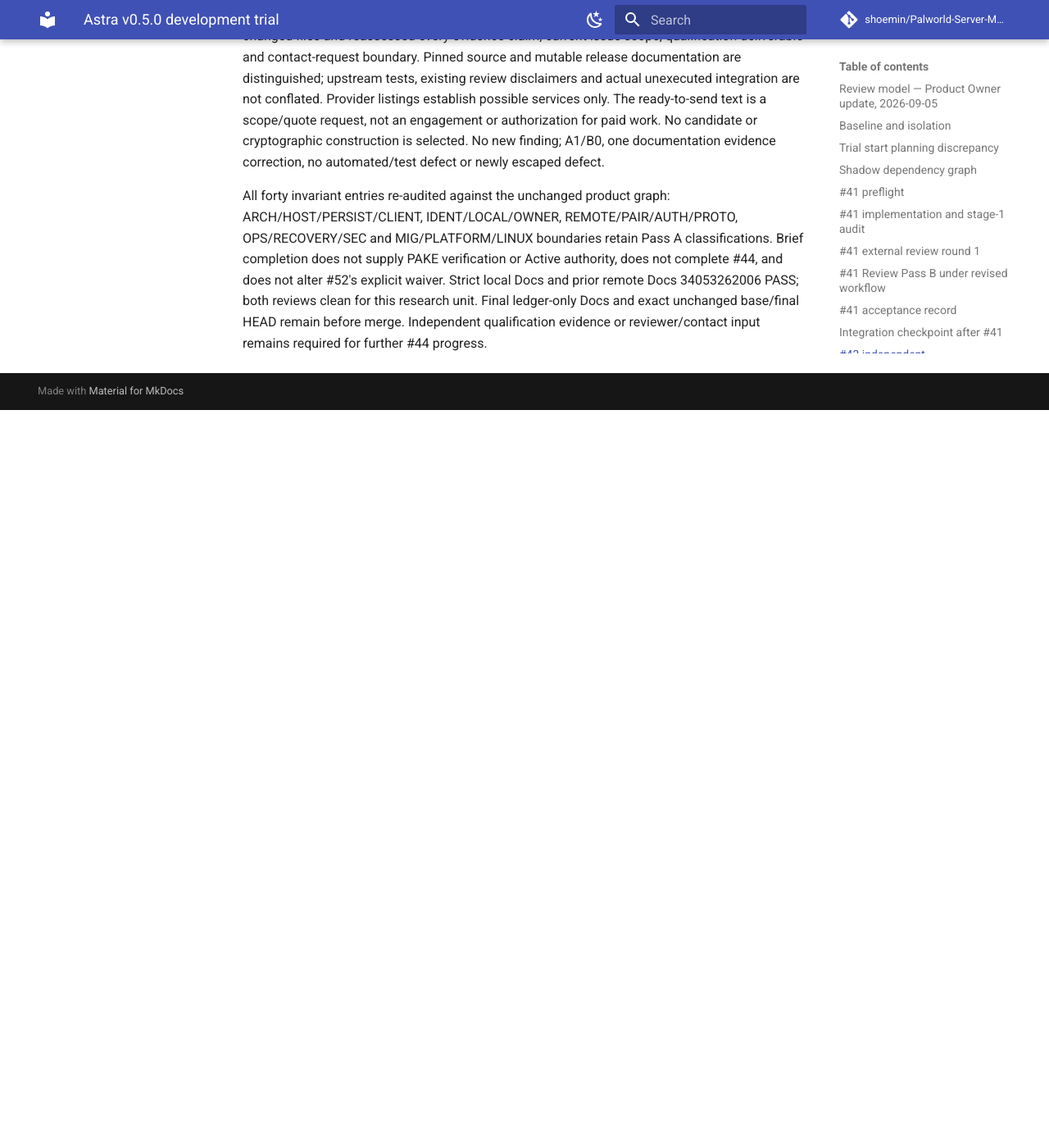
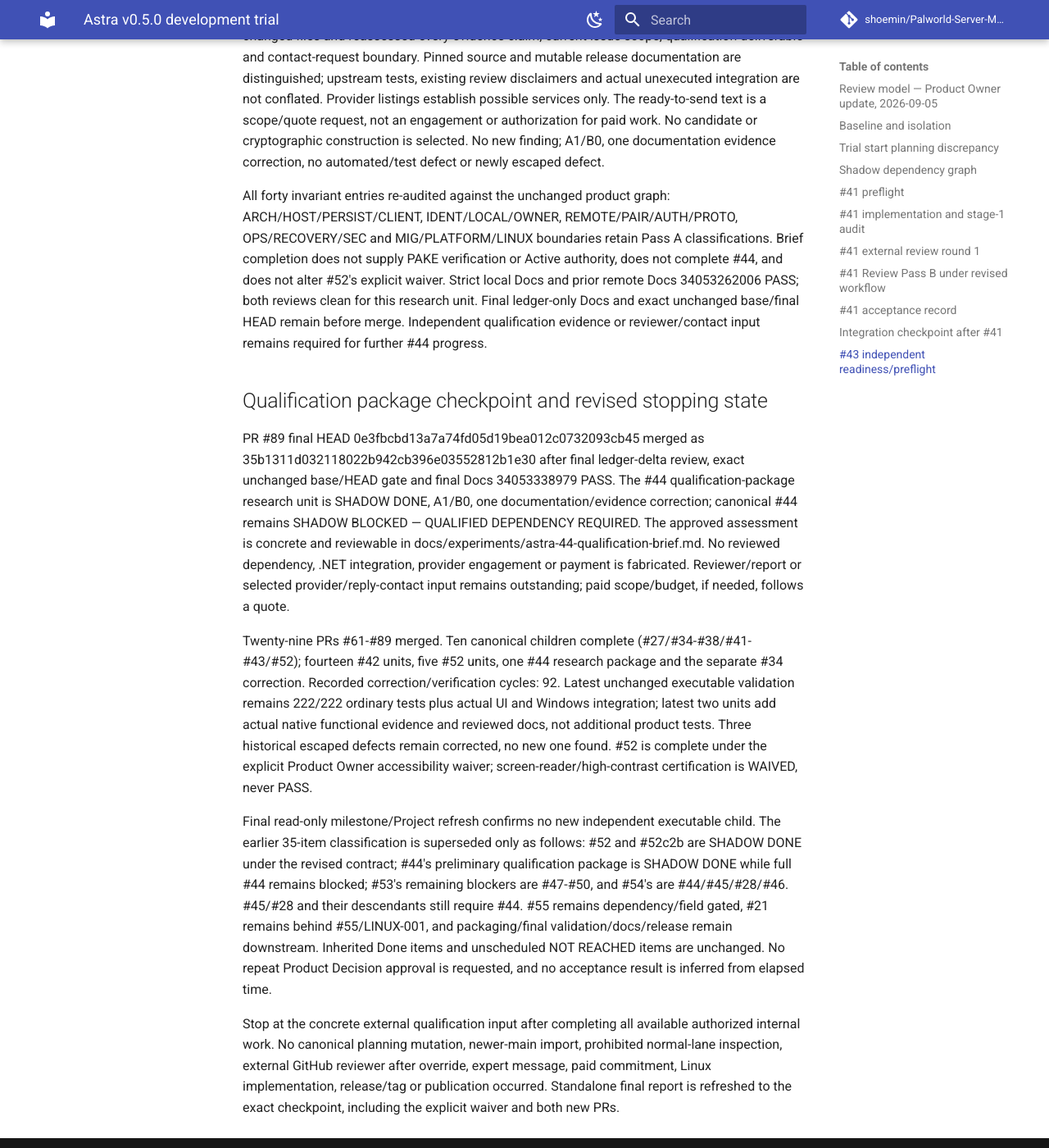
Before and after one commit to shoemin/Palworld-Server-Manager, an MkDocs documentation site: the page built from docs/experiments/astra-v0.5.0-trial.md, in a window 1280 px wide and 1400 px high, scrolled down 133665 px. Shown: the whole window at 82% size. Built offline with MkDocs 1.6.1 and Material for MkDocs 9.7.7, drawn with Linux system fonts in a browser that asks for light colours; comment, search, counter and statistics services are not loaded; before the commit the page ends 134165 px from its top, so only the background shows below that; part of the change alters nothing that is shown.

```diff
--- a/docs/experiments/astra-v0.5.0-trial.md
+++ b/docs/experiments/astra-v0.5.0-trial.md
@@ -1432,3 +1432,13 @@ Remote Docs 34053262006 PASS at 642a5a6d8bf18f4d53eaabd3ed00f2332d096187; local
 Fresh PR #89 exact HEAD 4e268e68dff9aa7ffa32ea44ed05ba559e2e38d7 reviewed against unchanged base 182b24c7ba857210c49fa1a6615f3b4d35b5c537. Re-read both complete changed files and reassessed every evidence claim, current issue scope, qualification deliverable and contact-request boundary. Pinned source and mutable release documentation are distinguished; upstream tests, existing review disclaimers and actual unexecuted integration are not conflated. Provider listings establish possible services only. The ready-to-send text is a scope/quote request, not an engagement or authorization for paid work. No candidate or cryptographic construction is selected. No new finding; A1/B0, one documentation evidence correction, no automated/test defect or newly escaped defect.
 
 All forty invariant entries re-audited against the unchanged product graph: ARCH/HOST/PERSIST/CLIENT, IDENT/LOCAL/OWNER, REMOTE/PAIR/AUTH/PROTO, OPS/RECOVERY/SEC and MIG/PLATFORM/LINUX boundaries retain Pass A classifications. Brief completion does not supply PAKE verification or Active authority, does not complete #44, and does not alter #52's explicit waiver. Strict local Docs and prior remote Docs 34053262006 PASS; both reviews clean for this research unit. Final ledger-only Docs and exact unchanged base/final HEAD remain before merge. Independent qualification evidence or reviewer/contact input remains required for further #44 progress.
+
+## Qualification package checkpoint and revised stopping state
+
+PR #89 final HEAD 0e3fbcbd13a7a74fd05d19bea012c0732093cb45 merged as 35b1311d032118022b942cb396e03552812b1e30 after final ledger-delta review, exact unchanged base/HEAD gate and final Docs 34053338979 PASS. The #44 qualification-package research unit is SHADOW DONE, A1/B0, one documentation/evidence correction; canonical #44 remains SHADOW BLOCKED — QUALIFIED DEPENDENCY REQUIRED. The approved assessment is concrete and reviewable in docs/experiments/astra-44-qualification-brief.md. No reviewed dependency, .NET integration, provider engagement or payment is fabricated. Reviewer/report or selected provider/reply-contact input remains outstanding; paid scope/budget, if needed, follows a quote.
+
+Twenty-nine PRs #61-#89 merged. Ten canonical children complete (#27/#34-#38/#41-#43/#52); fourteen #42 units, five #52 units, one #44 research package and the separate #34 correction. Recorded correction/verification cycles: 92. Latest unchanged executable validation remains 222/222 ordinary tests plus actual UI and Windows integration; latest two units add actual native functional evidence and reviewed docs, not additional product tests. Three historical escaped defects remain corrected, no new one found. #52 is complete under the explicit Product Owner accessibility waiver; screen-reader/high-contrast certification is WAIVED, never PASS.
+
+Final read-only milestone/Project refresh confirms no new independent executable child. The earlier 35-item classification is superseded only as follows: #52 and #52c2b are SHADOW DONE under the revised contract; #44's preliminary qualification package is SHADOW DONE while full #44 remains blocked; #53's remaining blockers are #47-#50, and #54's are #44/#45/#28/#46. #45/#28 and their descendants still require #44. #55 remains dependency/field gated, #21 remains behind #55/LINUX-001, and packaging/final validation/docs/release remain downstream. Inherited Done items and unscheduled NOT REACHED items are unchanged. No repeat Product Decision approval is requested, and no acceptance result is inferred from elapsed time.
+
+Stop at the concrete external qualification input after completing all available authorized internal work. No canonical planning mutation, newer-main import, prohibited normal-lane inspection, external GitHub reviewer after override, expert message, paid commitment, Linux implementation, release/tag or publication occurred. Standalone final report is refreshed to the exact checkpoint, including the explicit waiver and both new PRs.
```
